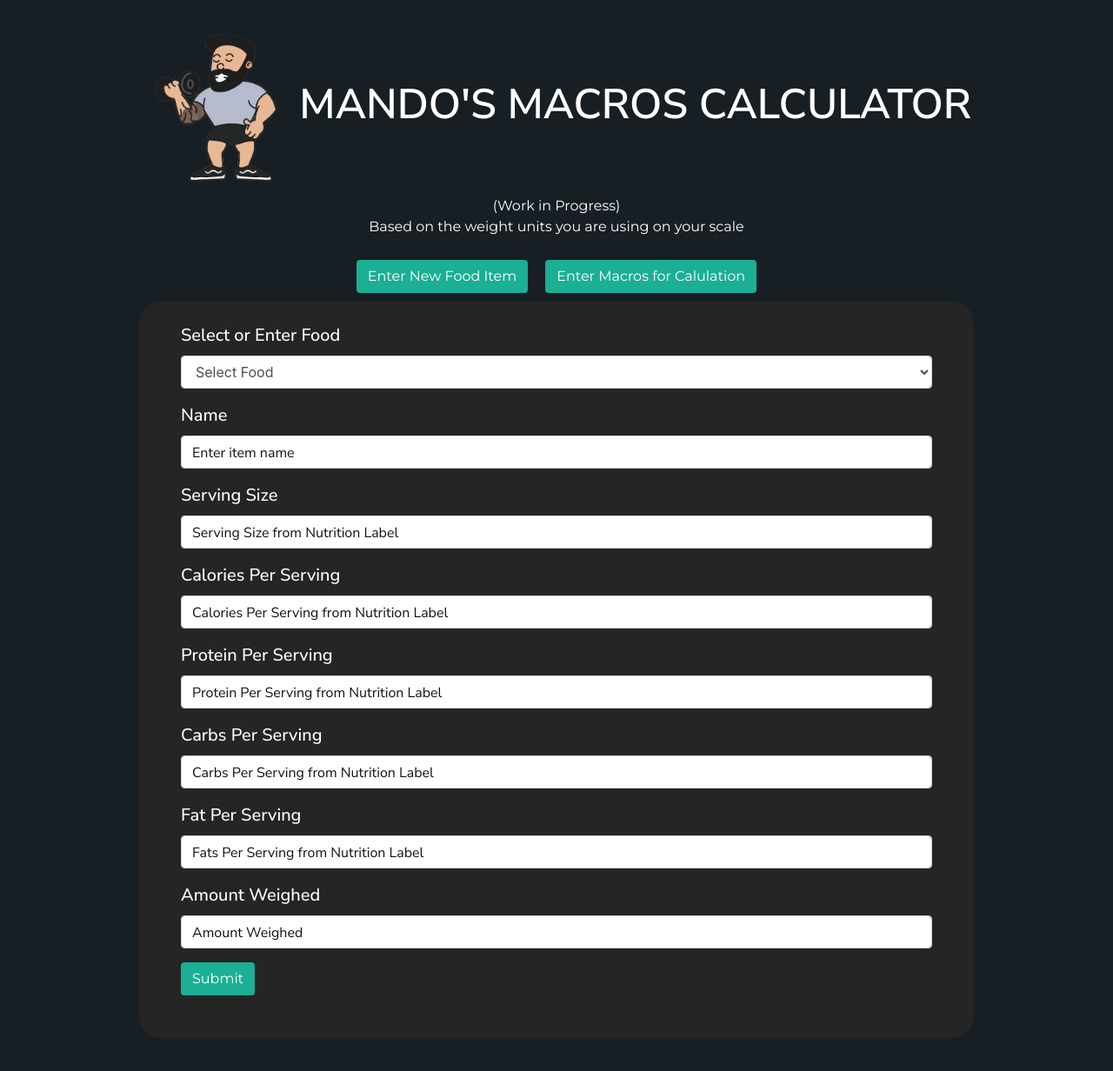
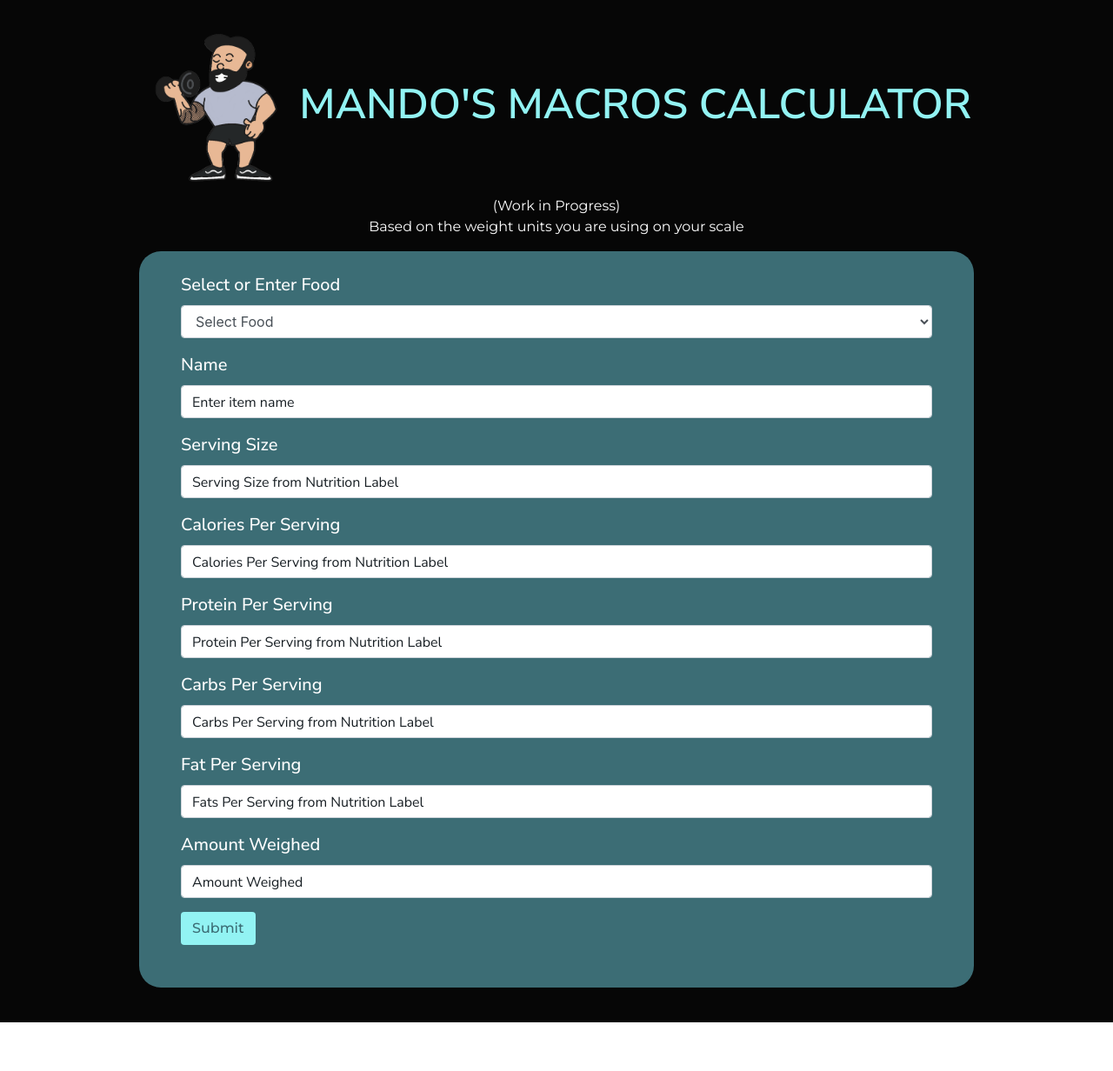
Before and after one commit to armandoroman20/macro-calculator, a website: page index.html in a window 1280 px wide. Shown: the whole page at 87% size. After the commit the page ends 1176 px from the top, so only its background shows below. Drawn offline with nearby package versions, Linux system fonts and the light colour scheme.

Commit message:
changed colors

```diff
--- a/index.html
+++ b/index.html
@@ -41,14 +41,14 @@
           your scale
         </p>
       </div>
-      <div class="button-toggler">
+      <!-- <div class="button-toggler">
         <button id="showNewItemFormButton" type="button" class="btn">
           Enter New Food Item
         </button>
         <button id="showCalculatorFormButton" type="button" class="btn">
           Enter Macros for Calulation
         </button>
-      </div>
+      </div> -->
       <div class="mainFormContainer">
         <form id="currentForm">
           <div class="form-group">
--- a/index.js
+++ b/index.js
@@ -104,13 +104,13 @@ $(document).ready(function () {
 });
 
 
-$(document).ready(function () {
-  // Event handler for toggling between forms
-  $("#showNewItemFormButton, #showCalculatorFormButton").on("click", function () {
-    // Toggle visibility of forms
-    $("#currentForm, #newItemForm").toggle();
-  });
-});
+// $(document).ready(function () {
+//   // Event handler for toggling between forms
+//   $("#showNewItemFormButton, #showCalculatorFormButton").on("click", function () {
+//     // Toggle visibility of forms
+//     $("#currentForm, #newItemForm").toggle();
+//   });
+// });
 
 
     // Event handler for saving the new item
--- a/style.css
+++ b/style.css
@@ -1,8 +1,8 @@
 /* colors
-light gray: #fcfcfc
-dark gray: #252525
-darkest gray: #181f24
-green: #1baf95
+button background: #92f3f3
+Main background: #060606
+Form Container: #1e2629
+other background: #3c6d75
 font color: white */
 
 body {
@@ -18,14 +18,14 @@ h2, h3, h4, h5, p, .btn  {
   padding-left: 40px;
   padding-right: 40px;
   padding-bottom: 40px;
-  background: #181f24;
+  background: #060606;
 }
 
 .mainFormContainer {
   margin-right: 10%;
   margin-left: 10%;
   padding: 2% 4%;
-  background: #252525;
+  background: #3c6d75;
   border-radius: 25px;
 }
 
@@ -34,14 +34,14 @@ label, input::placeholder {
 }
 
 input::placeholder {
-  color: #121319 !important;
+  color: #181F24 !important;
 }
 
 h1 {
   font-family: "Nunito Sans", sans-serif;
   font-weight: 600;
   font-size: 3em;
-  color: #ffffff;
+  color: #92f3f3;
 }
 
 p {
@@ -62,7 +62,6 @@ img.logo {
 
 .title, .disclaimer {
   text-align: center;
-  color: #ffffff;
 }
 
 .title {
@@ -72,6 +71,9 @@ img.logo {
   text-transform: uppercase;
 }
 
+.disclaimer {
+  color: white;
+}
 
 .results {
   padding-top: 25px;
@@ -93,15 +95,18 @@ img.logo {
 }
 
 button {
-  background: #1baf95;
-  color: #ffffff;
+  background: #92f3f3;
+  color: #3c6d75;
 }
 
 button:hover {
-  background: #fcfcfc;
-  color: #1baf95;
+  background: #1e2629;
+  color: #92f3f3;
 }
 
+button.btn {
+  font-weight: 500;
+}
 
 @media (max-width: 480px) {
 
```
